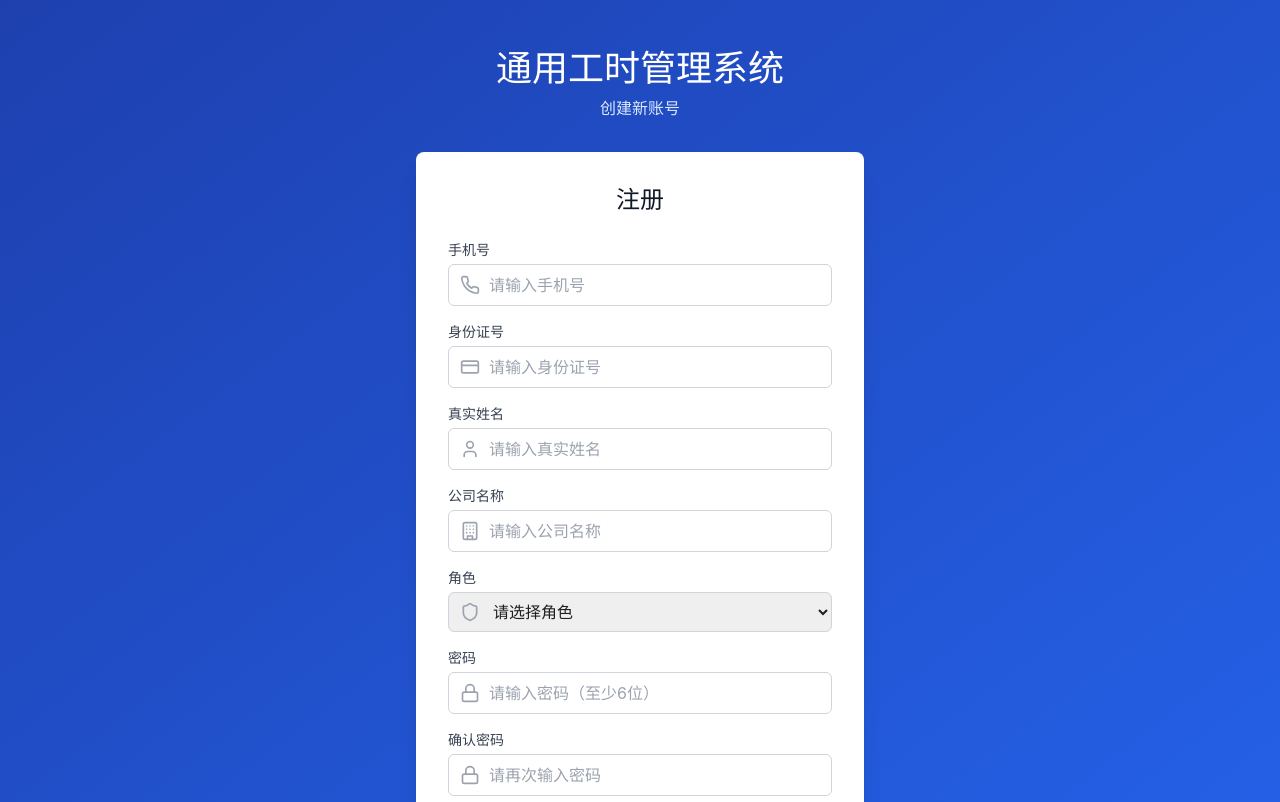
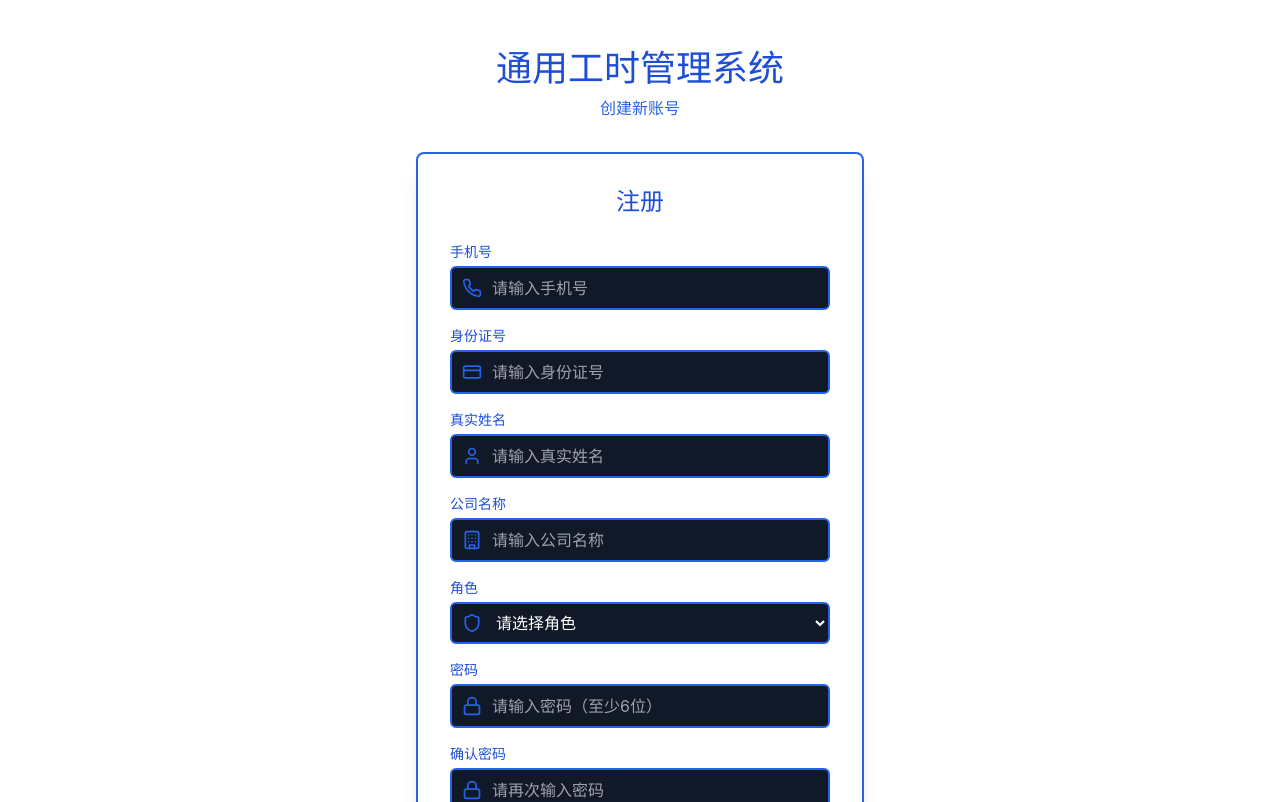
Before and after one commit to TY-Hongmeng/generic-hours, a React (Vite) app: page /register in a window 1280 px wide. Shown: the top 802 px of the page. Built offline with nearby package versions, Linux system fonts and the light colour scheme; no server answers.

Commit message:
style: 修改登录/注册/忘记密码页面为白底蓝字黑输入框主题

```diff
--- a/src/pages/ForgotPassword.tsx
+++ b/src/pages/ForgotPassword.tsx
@@ -16,6 +16,10 @@ const forgotPasswordSchema = z.object({
 });
 
 type ForgotPasswordForm = z.infer<typeof forgotPasswordSchema>;
+
+const inputClass = "block w-full pl-10 pr-3 py-2 border-2 border-primary-600 bg-gray-900 text-white placeholder-gray-400 rounded-md focus:outline-none focus:ring-2 focus:ring-primary-500 focus:border-transparent";
+const iconClass = "h-5 w-5 text-primary-600";
+const labelClass = "block text-sm font-medium text-primary-700 mb-1";
 
 export default function ForgotPassword() {
   const [error, setError] = useState('');
@@ -43,15 +47,15 @@ export default function ForgotPassword() {
   };
 
   return (
-    <div className="min-h-screen flex items-center justify-center bg-gradient-to-br from-primary-800 to-primary-600 py-12 px-4 sm:px-6 lg:px-8">
+    <div className="min-h-screen flex items-center justify-center bg-white py-12 px-4 sm:px-6 lg:px-8">
       <div className="max-w-md w-full space-y-8">
         <div className="text-center">
-          <h1 className="text-4xl font-bold text-white mb-2">通用工时管理系统</h1>
-          <p className="text-primary-100">找回密码</p>
+          <h1 className="text-4xl font-bold text-primary-700 mb-2">通用工时管理系统</h1>
+          <p className="text-primary-600">找回密码</p>
         </div>
 
-        <div className="bg-white rounded-lg shadow-xl p-8">
-          <h2 className="text-2xl font-bold text-center text-gray-900 mb-6">重置密码</h2>
+        <div className="bg-white rounded-lg shadow-xl border-2 border-primary-600 p-8">
+          <h2 className="text-2xl font-bold text-center text-primary-700 mb-6">重置密码</h2>
 
           {error && (
             <div className="mb-4 p-3 bg-red-50 border border-red-200 rounded text-red-700 text-sm">
@@ -67,48 +71,48 @@ export default function ForgotPassword() {
 
           <form onSubmit={handleSubmit(onSubmit)} className="space-y-6">
             <div>
-              <label className="block text-sm font-medium text-gray-700 mb-1">身份证号</label>
+              <label className={labelClass}>身份证号</label>
               <div className="relative">
                 <div className="absolute inset-y-0 left-0 pl-3 flex items-center pointer-events-none">
-                  <CreditCard className="h-5 w-5 text-gray-400" />
+                  <CreditCard className={iconClass} />
                 </div>
                 <input
                   {...register('idCard')}
                   type="text"
                   placeholder="请输入身份证号"
-                  className="block w-full pl-10 pr-3 py-2 border border-gray-300 rounded-md focus:outline-none focus:ring-2 focus:ring-primary-500 focus:border-transparent"
+                  className={inputClass}
                 />
               </div>
               {errors.idCard && <p className="mt-1 text-sm text-red-600">{errors.idCard.message}</p>}
             </div>
 
             <div>
-              <label className="block text-sm font-medium text-gray-700 mb-1">新密码</label>
+              <label className={labelClass}>新密码</label>
               <div className="relative">
                 <div className="absolute inset-y-0 left-0 pl-3 flex items-center pointer-events-none">
-                  <Lock className="h-5 w-5 text-gray-400" />
+                  <Lock className={iconClass} />
                 </div>
                 <input
                   {...register('newPassword')}
                   type="password"
                   placeholder="请输入新密码（至少6位）"
-                  className="block w-full pl-10 pr-3 py-2 border border-gray-300 rounded-md focus:outline-none focus:ring-2 focus:ring-primary-500 focus:border-transparent"
+                  className={inputClass}
                 />
               </div>
               {errors.newPassword && <p className="mt-1 text-sm text-red-600">{errors.newPassword.message}</p>}
             </div>
 
             <div>
-              <label className="block text-sm font-medium text-gray-700 mb-1">确认新密码</label>
+              <label className={labelClass}>确认新密码</label>
               <div className="relative">
                 <div className="absolute inset-y-0 left-0 pl-3 flex items-center pointer-events-none">
-                  <Lock className="h-5 w-5 text-gray-400" />
+                  <Lock className={iconClass} />
                 </div>
                 <input
                   {...register('confirmPassword')}
                   type="password"
                   placeholder="请再次输入新密码"
-                  className="block w-full pl-10 pr-3 py-2 border border-gray-300 rounded-md focus:outline-none focus:ring-2 focus:ring-primary-500 focus:border-transparent"
+                  className={inputClass}
                 />
               </div>
               {errors.confirmPassword && <p className="mt-1 text-sm text-red-600">{errors.confirmPassword.message}</p>}
--- a/src/pages/Login.tsx
+++ b/src/pages/Login.tsx
@@ -13,6 +13,10 @@ const loginSchema = z.object({
 });
 
 type LoginForm = z.infer<typeof loginSchema>;
+
+const inputClass = "block w-full pl-10 pr-3 py-2 border-2 border-primary-600 bg-gray-900 text-white placeholder-gray-400 rounded-md focus:outline-none focus:ring-2 focus:ring-primary-500 focus:border-transparent";
+const iconClass = "h-5 w-5 text-primary-600";
+const labelClass = "block text-sm font-medium text-primary-700 mb-1";
 
 export default function Login() {
   const navigate = useNavigate();
@@ -41,15 +45,15 @@ export default function Login() {
   };
 
   return (
-    <div className="min-h-screen flex items-center justify-center bg-gradient-to-br from-primary-800 to-primary-600 py-12 px-4 sm:px-6 lg:px-8">
+    <div className="min-h-screen flex items-center justify-center bg-white py-12 px-4 sm:px-6 lg:px-8">
       <div className="max-w-md w-full space-y-8">
         <div className="text-center">
-          <h1 className="text-4xl font-bold text-white mb-2">通用工时管理系统</h1>
-          <p className="text-primary-100">企业工时记录与管理平台</p>
+          <h1 className="text-4xl font-bold text-primary-700 mb-2">通用工时管理系统</h1>
+          <p className="text-primary-600">企业工时记录与管理平台</p>
         </div>
 
-        <div className="bg-white rounded-lg shadow-xl p-8">
-          <h2 className="text-2xl font-bold text-center text-gray-900 mb-6">登录</h2>
+        <div className="bg-white rounded-lg shadow-xl border-2 border-primary-600 p-8">
+          <h2 className="text-2xl font-bold text-center text-primary-700 mb-6">登录</h2>
 
           {error && (
             <div className="mb-4 p-3 bg-red-50 border border-red-200 rounded text-red-700 text-sm">
@@ -59,32 +63,32 @@ export default function Login() {
 
           <form onSubmit={handleSubmit(onSubmit)} className="space-y-6">
             <div>
-              <label className="block text-sm font-medium text-gray-700 mb-1">手机号</label>
+              <label className={labelClass}>手机号</label>
               <div className="relative">
                 <div className="absolute inset-y-0 left-0 pl-3 flex items-center pointer-events-none">
-                  <Phone className="h-5 w-5 text-gray-400" />
+                  <Phone className={iconClass} />
                 </div>
                 <input
                   {...register('phone')}
                   type="tel"
                   placeholder="请输入手机号"
-                  className="block w-full pl-10 pr-3 py-2 border border-gray-300 rounded-md focus:outline-none focus:ring-2 focus:ring-primary-500 focus:border-transparent"
+                  className={inputClass}
                 />
               </div>
               {errors.phone && <p className="mt-1 text-sm text-red-600">{errors.phone.message}</p>}
             </div>
 
             <div>
-              <label className="block text-sm font-medium text-gray-700 mb-1">密码</label>
+              <label className={labelClass}>密码</label>
               <div className="relative">
                 <div className="absolute inset-y-0 left-0 pl-3 flex items-center pointer-events-none">
-                  <Lock className="h-5 w-5 text-gray-400" />
+                  <Lock className={iconClass} />
                 </div>
                 <input
                   {...register('password')}
                   type="password"
                   placeholder="请输入密码"
-                  className="block w-full pl-10 pr-3 py-2 border border-gray-300 rounded-md focus:outline-none focus:ring-2 focus:ring-primary-500 focus:border-transparent"
+                  className={inputClass}
                 />
               </div>
               {errors.password && <p className="mt-1 text-sm text-red-600">{errors.password.message}</p>}
--- a/src/pages/Register.tsx
+++ b/src/pages/Register.tsx
@@ -20,6 +20,10 @@ const registerSchema = z.object({
 });
 
 type RegisterForm = z.infer<typeof registerSchema>;
+
+const inputClass = "block w-full pl-10 pr-3 py-2 border-2 border-primary-600 bg-gray-900 text-white placeholder-gray-400 rounded-md focus:outline-none focus:ring-2 focus:ring-primary-500 focus:border-transparent";
+const iconClass = "h-5 w-5 text-primary-600";
+const labelClass = "block text-sm font-medium text-primary-700 mb-1";
 
 export default function Register() {
   const navigate = useNavigate();
@@ -53,15 +57,15 @@ export default function Register() {
   };
 
   return (
-    <div className="min-h-screen flex items-center justify-center bg-gradient-to-br from-primary-800 to-primary-600 py-12 px-4 sm:px-6 lg:px-8">
+    <div className="min-h-screen flex items-center justify-center bg-white py-12 px-4 sm:px-6 lg:px-8">
       <div className="max-w-md w-full space-y-8">
         <div className="text-center">
-          <h1 className="text-4xl font-bold text-white mb-2">通用工时管理系统</h1>
-          <p className="text-primary-100">创建新账号</p>
+          <h1 className="text-4xl font-bold text-primary-700 mb-2">通用工时管理系统</h1>
+          <p className="text-primary-600">创建新账号</p>
         </div>
 
-        <div className="bg-white rounded-lg shadow-xl p-8">
-          <h2 className="text-2xl font-bold text-center text-gray-900 mb-6">注册</h2>
+        <div className="bg-white rounded-lg shadow-xl border-2 border-primary-600 p-8">
+          <h2 className="text-2xl font-bold text-center text-primary-700 mb-6">注册</h2>
 
           {error && (
             <div className="mb-4 p-3 bg-red-50 border border-red-200 rounded text-red-700 text-sm">
@@ -71,78 +75,78 @@ export default function Register() {
 
           <form onSubmit={handleSubmit(onSubmit)} className="space-y-4">
             <div>
-              <label className="block text-sm font-medium text-gray-700 mb-1">手机号</label>
+              <label className={labelClass}>手机号</label>
               <div className="relative">
                 <div className="absolute inset-y-0 left-0 pl-3 flex items-center pointer-events-none">
-                  <Phone className="h-5 w-5 text-gray-400" />
+                  <Phone className={iconClass} />
                 </div>
                 <input
                   {...registerField('phone')}
                   type="tel"
                   placeholder="请输入手机号"
-                  className="block w-full pl-10 pr-3 py-2 border border-gray-300 rounded-md focus:outline-none focus:ring-2 focus:ring-primary-500 focus:border-transparent"
+                  className={inputClass}
                 />
               </div>
               {errors.phone && <p className="mt-1 text-sm text-red-600">{errors.phone.message}</p>}
             </div>
 
             <div>
-              <label className="block text-sm font-medium text-gray-700 mb-1">身份证号</label>
+              <label className={labelClass}>身份证号</label>
               <div className="relative">
                 <div className="absolute inset-y-0 left-0 pl-3 flex items-center pointer-events-none">
-                  <CreditCard className="h-5 w-5 text-gray-400" />
+                  <CreditCard className={iconClass} />
                 </div>
                 <input
                   {...registerField('idCard')}
                   type="text"
                   placeholder="请输入身份证号"
-                  className="block w-full pl-10 pr-3 py-2 border border-gray-300 rounded-md focus:outline-none focus:ring-2 focus:ring-primary-500 focus:border-transparent"
+                  className={inputClass}
                 />
               </div>
               {errors.idCard && <p className="mt-1 text-sm text-red-600">{errors.idCard.message}</p>}
             </div>
 
             <div>
-              <label className="block text-sm font-medium text-gray-700 mb-1">真实姓名</label>
+              <label className={labelClass}>真实姓名</label>
               <div className="relative">
                 <div className="absolute inset-y-0 left-0 pl-3 flex items-center pointer-events-none">
-                  <User className="h-5 w-5 text-gray-400" />
+                  <User className={iconClass} />
                 </div>
                 <input
                   {...registerField('realName')}
                   type="text"
                   placeholder="请输入真实姓名"
-                  className="block w-full pl-10 pr-3 py-2 border border-gray-300 rounded-md focus:outline-none focus:ring-2 focus:ring-primary-500 focus:border-transparent"
+                  className={inputClass}
                 />
               </div>
               {errors.realName && <p className="mt-1 text-sm text-red-600">{errors.realName.message}</p>}
             </div>
 
             <div>
-              <label className="block text-sm font-medium text-gray-700 mb-1">公司名称</label>
+              <label className={labelClass}>公司名称</label>
               <div className="relative">
                 <div className="absolute inset-y-0 left-0 pl-3 flex items-center pointer-events-none">
-                  <Building className="h-5 w-5 text-gray-400" />
+                  <Building className={iconClass} />
                 </div>
                 <input
                   {...registerField('companyName')}
                   type="text"
                   placeholder="请输入公司名称"
-                  className="block w-full pl-10 pr-3 py-2 border border-gray-300 rounded-md focus:outline-none focus:ring-2 focus:ring-primary-500 focus:border-transparent"
+                  className={inputClass}
                 />
               </div>
               {errors.companyName && <p className="mt-1 text-sm text-red-600">{errors.companyName.message}</p>}
             </div>
 
             <div>
-              <label className="block text-sm font-medium text-gray-700 mb-1">角色</label>
+              <label className={labelClass}>角色</label>
               <div className="relative">
                 <div className="absolute inset-y-0 left-0 pl-3 flex items-center pointer-events-none">
-                  <Shield className="h-5 w-5 text-gray-400" />
+                  <Shield className={iconClass} />
                 </div>
                 <select
                   {...registerField('role')}
-                  className="block w-full pl-10 pr-3 py-2 border border-gray-300 rounded-md focus:outline-none focus:ring-2 focus:ring-primary-500 focus:border-transparent"
+                  className={inputClass}
                 >
                   <option value="">请选择角色</option>
                   <option value="user">普通用户</option>
@@ -154,32 +158,32 @@ export default function Register() {
             </div>
 
             <div>
-              <label className="block text-sm font-medium text-gray-700 mb-1">密码</label>
+              <label className={labelClass}>密码</label>
               <div className="relative">
                 <div className="absolute inset-y-0 left-0 pl-3 flex items-center pointer-events-none">
-                  <Lock className="h-5 w-5 text-gray-400" />
+                  <Lock className={iconClass} />
                 </div>
                 <input
                   {...registerField('password')}
                   type="password"
                   placeholder="请输入密码（至少6位）"
-                  className="block w-full pl-10 pr-3 py-2 border border-gray-300 rounded-md focus:outline-none focus:ring-2 focus:ring-primary-500 focus:border-transparent"
+                  className={inputClass}
                 />
               </div>
               {errors.password && <p className="mt-1 text-sm text-red-600">{errors.password.message}</p>}
             </div>
 
             <div>
-              <label className="block text-sm font-medium text-gray-700 mb-1">确认密码</label>
+              <label className={labelClass}>确认密码</label>
               <div className="relative">
                 <div className="absolute inset-y-0 left-0 pl-3 flex items-center pointer-events-none">
-                  <Lock className="h-5 w-5 text-gray-400" />
+                  <Lock className={iconClass} />
                 </div>
                 <input
                   {...registerField('confirmPassword')}
                   type="password"
                   placeholder="请再次输入密码"
-                  className="block w-full pl-10 pr-3 py-2 border border-gray-300 rounded-md focus:outline-none focus:ring-2 focus:ring-primary-500 focus:border-transparent"
+                  className={inputClass}
                 />
               </div>
               {errors.confirmPassword && <p className="mt-1 text-sm text-red-600">{errors.confirmPassword.message}</p>}
@@ -195,7 +199,7 @@ export default function Register() {
           </form>
 
           <div className="mt-6 text-center text-sm">
-            <span className="text-gray-600">已有账号？</span>
+            <span className="text-primary-600">已有账号？</span>
             <Link to="/" className="ml-1 text-primary-600 hover:text-primary-700">
               立即登录
             </Link>
```
